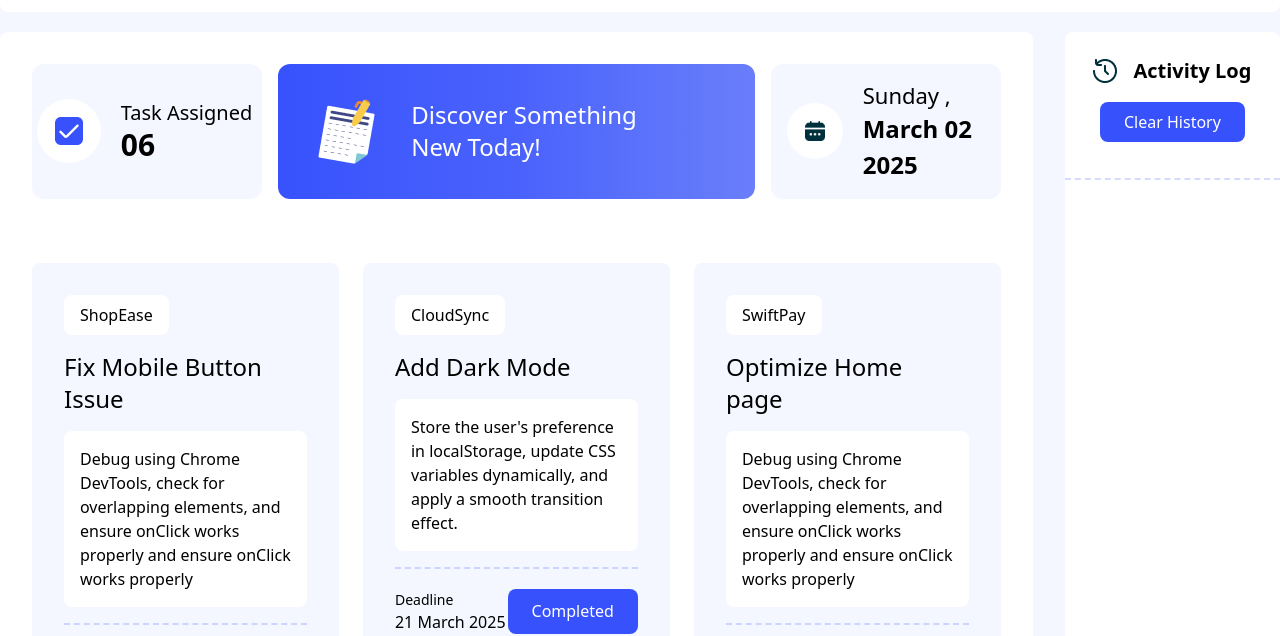
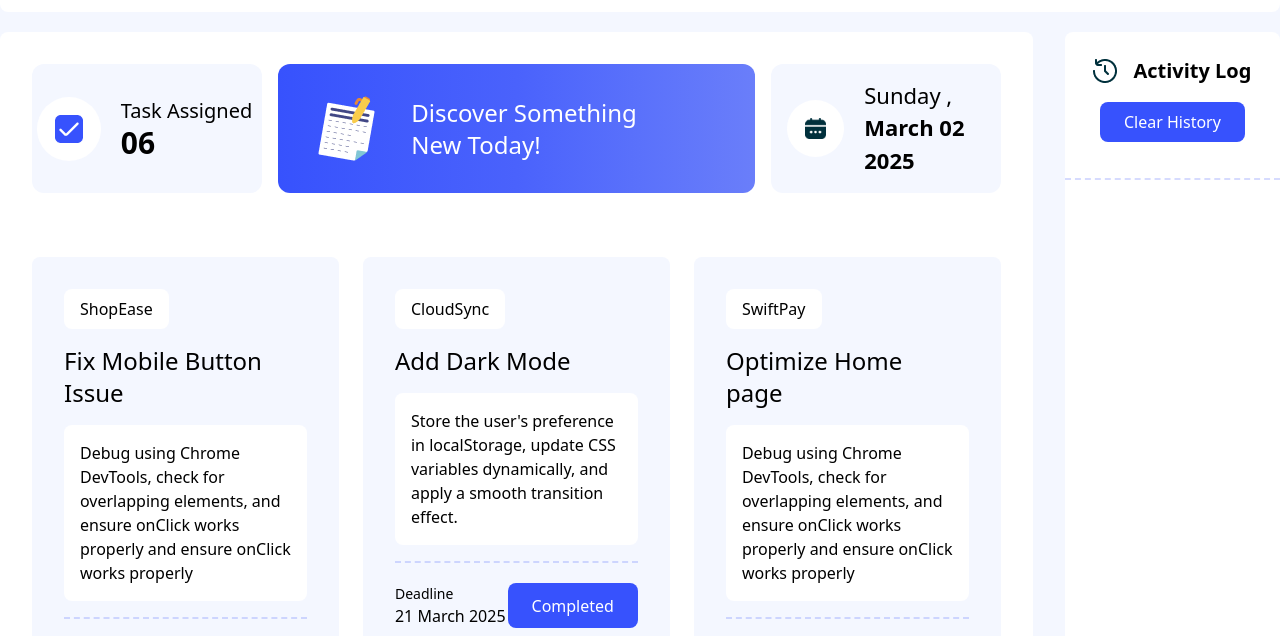
Before and after one commit to mahmudhasanador/Assignment-5, a plain HTML site: page index.html in a window 1280 px wide. Shown: the part 124-760 px from the top of the page. Drawn offline with nearby package versions, Linux system fonts and the light colour scheme.

Commit message:
modified the blog.html file

```diff
--- a/index.html
+++ b/index.html
@@ -76,7 +76,7 @@
               <!-- total-task--div -->
               <div>
                 <h5 class="text-xl font-[400] text-[22px]" id="dayName"></h5>
-                <h1 class="font-bold text-[24px]" id="currentDate"></h1>
+                <h1 class="font-bold text-[22px]" id="currentDate"></h1>
               </div>
             </div>
           </div>
```
Also changed, not shown: blog.html (+1 -1 lines).
